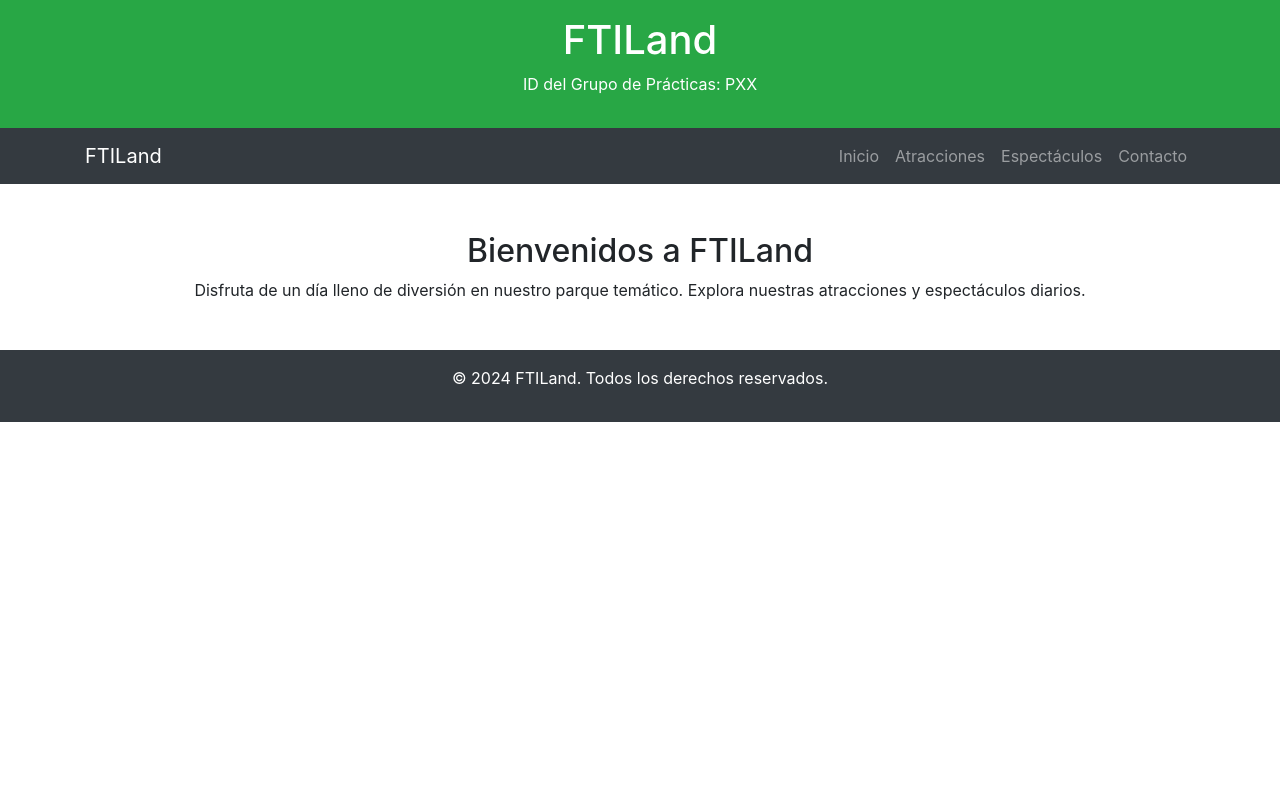
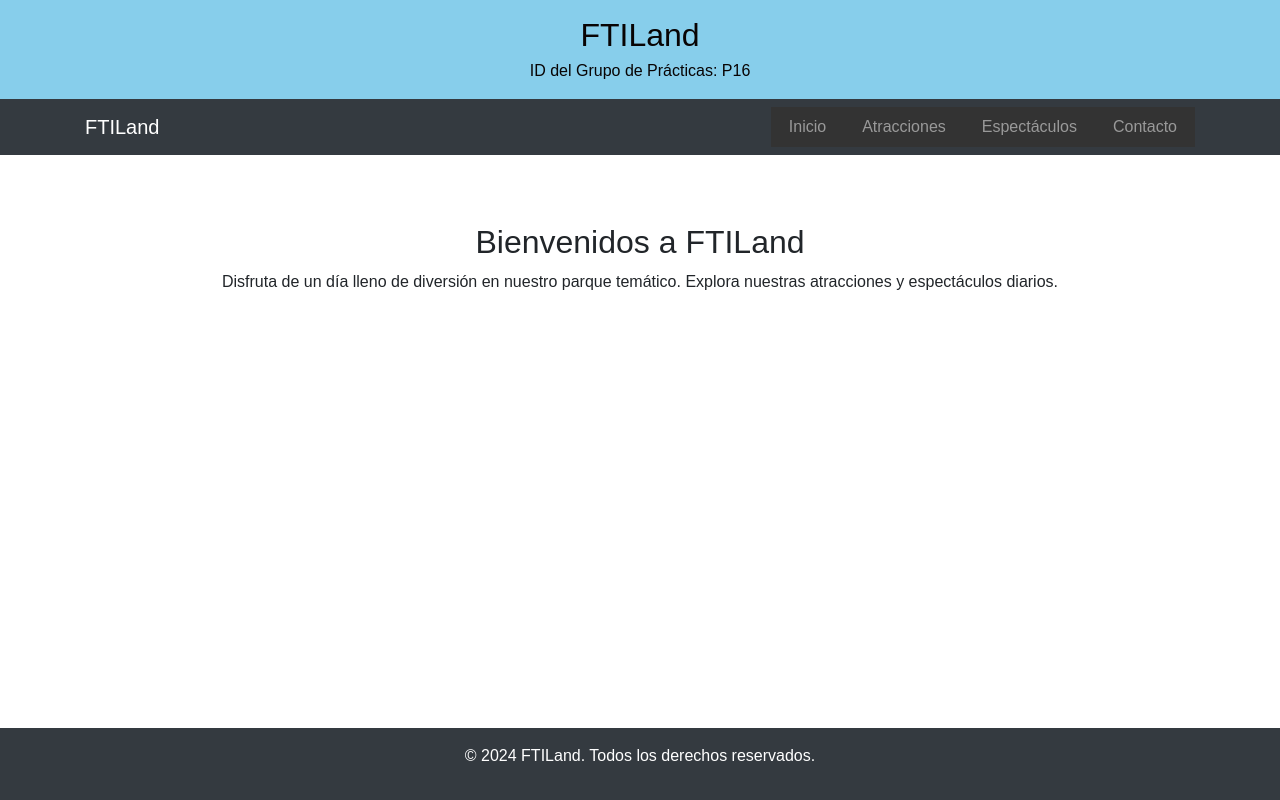
Before and after one commit to Linetus/FTI, a plain HTML site: page index.html in a window 1280 px wide. Drawn offline with nearby package versions, Linux system fonts and the light colour scheme; a script that the page names is missing.

Commit message:
edit css e index

```diff
--- a/css/styles.css
+++ b/css/styles.css
@@ -0,0 +1,76 @@
+
+/* Estilos básicos para la página */
+body {
+    font-family: Arial, sans-serif;
+    margin: 0;
+    padding: 0;
+    box-sizing: border-box;
+}
+
+/* Estilos para la cabecera */
+header {
+    background-color: #4CAF50;
+    color: white;
+    padding: 20px 0;
+    text-align: center;
+}
+
+.header-content {
+    margin-bottom: 10px;
+}
+
+header h1 {
+    margin: 0;
+    font-size: 2em;
+}
+
+header p {
+    margin: 5px 0 0;
+}
+
+/* Estilos para el menú de navegación */
+nav ul {
+    list-style-type: none;
+    padding: 0;
+    margin: 0;
+    display: flex;
+    justify-content: center;
+    background-color: #333;
+}
+
+nav ul li {
+    margin: 0 10px;
+}
+
+nav ul li a {
+    color: white;
+    text-decoration: none;
+    padding: 14px 20px;
+    display: block;
+}
+
+nav ul li a:hover {
+    background-color: #111;
+}
+
+/* Estilos para el contenido principal */
+main {
+    padding: 20px;
+    text-align: center;
+}
+
+/* Estilos para el pie de página */
+footer {
+    background-color: #333;
+    color: white;
+    text-align: center;
+    padding: 10px 0;
+    position: fixed;
+    width: 100%;
+    bottom: 0;
+}
+/*Estilo para la cabecera index */
+.bg-light-blue {
+    background-color: #87CEEB; /* Azul celeste */
+    color: rgb(8, 4, 4);
+}
--- a/index.html
+++ b/index.html
@@ -9,11 +9,12 @@
     <link rel="stylesheet" href="css/styles.css">
 </head>
 <body>
+    <div class="d-flex flex-column min-vh-100">
         <!-- Cabecera -->
-    <header class="bg-success text-white text-center py-3">
+        <header class="bg-light-blue text-center py-3">
             <div class="container">
                 <h1>FTILand</h1>
-            <p>ID del Grupo de Prácticas: PXX</p>
+                <p>ID del Grupo de Prácticas: P16</p>
             </div>
         </header>
 
@@ -44,7 +45,7 @@
         </nav>
 
         <!-- Contenido Principal -->
-    <main class="container my-5">
+        <main class="container my-5 flex-grow-1">
             <div class="text-center">
                 <h2>Bienvenidos a FTILand</h2>
                 <p>Disfruta de un día lleno de diversión en nuestro parque temático. Explora nuestras atracciones y espectáculos diarios.</p>
@@ -52,11 +53,12 @@
         </main>
 
         <!-- Pie de página -->
-    <footer class="bg-dark text-white text-center py-3">
+        <footer class="bg-dark text-white text-center py-3 mt-auto">
             <div class="container">
                 <p>&copy; 2024 FTILand. Todos los derechos reservados.</p>
             </div>
         </footer>
+    </div>
 
     <!-- Enlazar jQuery y Bootstrap JS -->
     <script src="https://code.jquery.com/jquery-3.5.1.slim.min.js"></script>
```
Lines whose indentation alone changed are shown as unchanged.
